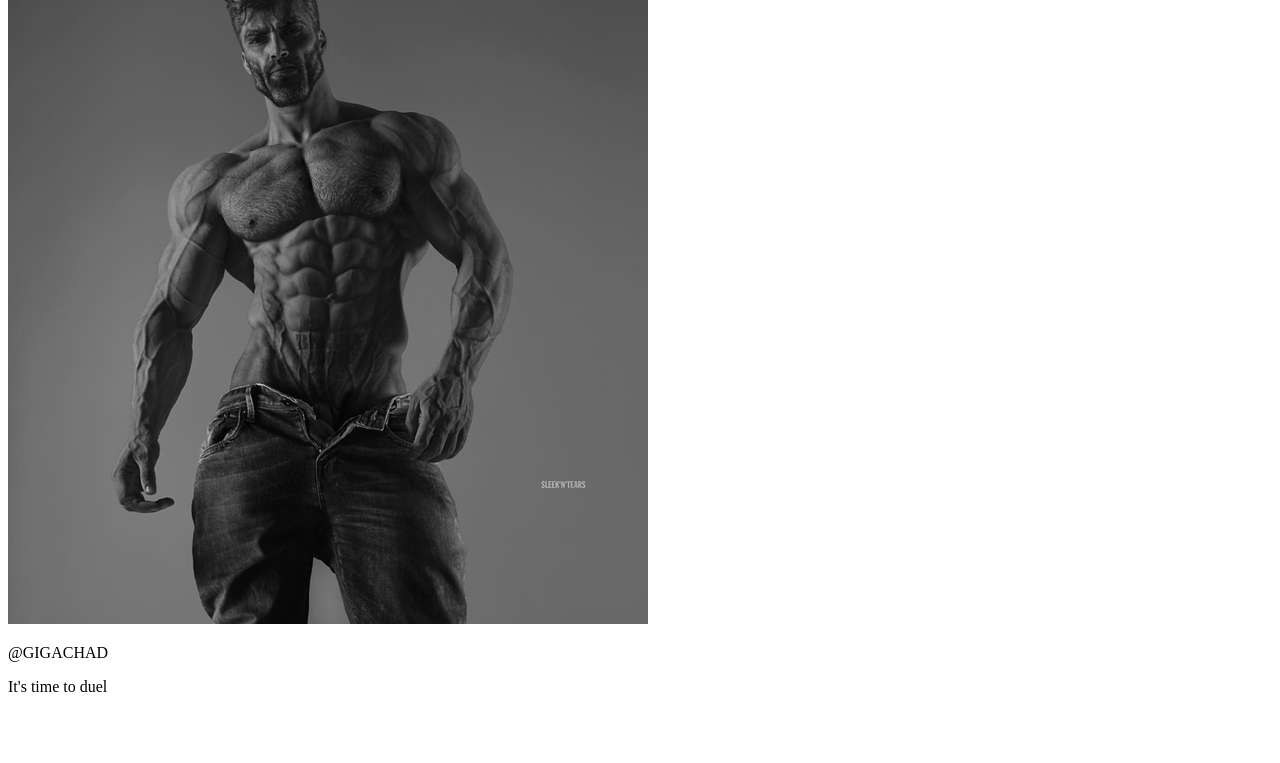
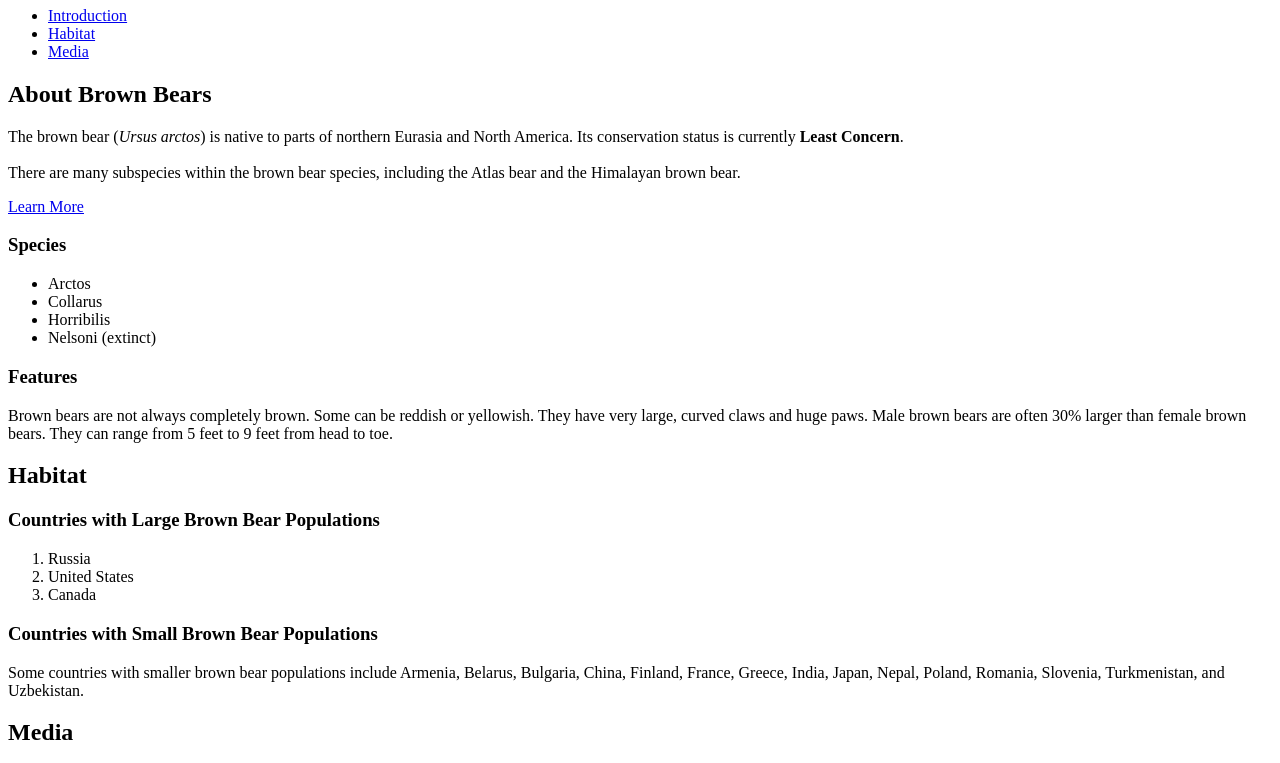
Before and after one commit to dmtran20/Summer-Project1, a plain HTML site: page index.html in a window 1280 px wide. Shown: the part 99-862 px from the top of the page. Before the commit the page ends 811 px from the top, so only its background shows below. Drawn offline with Linux system fonts and the light colour scheme; grey boxes are pictures that could not be loaded.

Commit message:
Index changes
Includes the basic html settings and mostly all thats needed besides the formating

```diff
--- a/index.html
+++ b/index.html
@@ -1,15 +1,50 @@
 <!DOCTYPE html>
-<html lang="en">
-    <head>
-        <title> The Website Title</title>
-    </head>
-    <body>
-        <img src="images/gigachad.png">
-        <p>@GIGACHAD </p>
-        <p>It's time to duel</p>
-    </body>
+<html>
 
+<head>
+  <title>Brown Bears</title>
+</head>
 
-
+<body>
+  <a href="./index.html">Brown Bear</a>
+  <a href="./aboutme.html">About Me</a>
+  <h1>The Brown Bear</h1>
+  <ul>
+    <li><a href= "#introduction">Introduction </a></li>
+      <li><a href= "#habitat">Habitat</a></li>
+      <li><a href= "#media">Media</a></li>
+    </ul>
+  <div id="introduction">
+    <h2>About Brown Bears</h2>
+    <p>The brown bear (<em>Ursus arctos</em>) is native to parts of northern Eurasia and North America. Its conservation status is currently <strong>Least Concern</strong>.<br /><br /> There are many subspecies within the brown bear species, including the
+      Atlas bear and the Himalayan brown bear.</p>
+    <a href="https://en.wikipedia.org/wiki/Brown_bear" target="_blank">Learn More</a>
+    <h3>Species</h3>
+    <ul>
+      <li>Arctos</li>
+      <li>Collarus</li>
+      <li>Horribilis</li>
+      <li>Nelsoni (extinct)</li>
+    </ul>
+    <h3>Features</h3>
+    <p>Brown bears are not always completely brown. Some can be reddish or yellowish. They have very large, curved claws and huge paws. Male brown bears are often 30% larger than female brown bears. They can range from 5 feet to 9 feet from head to toe.</p>
+  </div>
+  <div id="habitat">
+    <h2>Habitat</h2>
+    <h3>Countries with Large Brown Bear Populations</h3>
+    <ol>
+      <li>Russia</li>
+      <li>United States</li>
+      <li>Canada</li>
+    </ol>
+    <h3>Countries with Small Brown Bear Populations</h3>
+    <p>Some countries with smaller brown bear populations include Armenia, Belarus, Bulgaria, China, Finland, France, Greece, India, Japan, Nepal, Poland, Romania, Slovenia, Turkmenistan, and Uzbekistan.</p>
+  </div>
+  <div id="media">
+    <h2>Media</h2>
+    <a href="https://en.wikipedia.org/wiki/Brown_bear" target="_blank"><img src="https://content.codecademy.com/courses/web-101/web101-image_brownbear.jpg"/></a>
+    <video src="https://content.codecademy.com/courses/freelance-1/unit-1/lesson-2/htmlcss1-vid_brown-bear.mp4" height="240" width="320" controls>Video not supported</video>
+  </div>
+</body>
 
 </html>
```
Also changed, not shown: brainstorming.txt (added).
